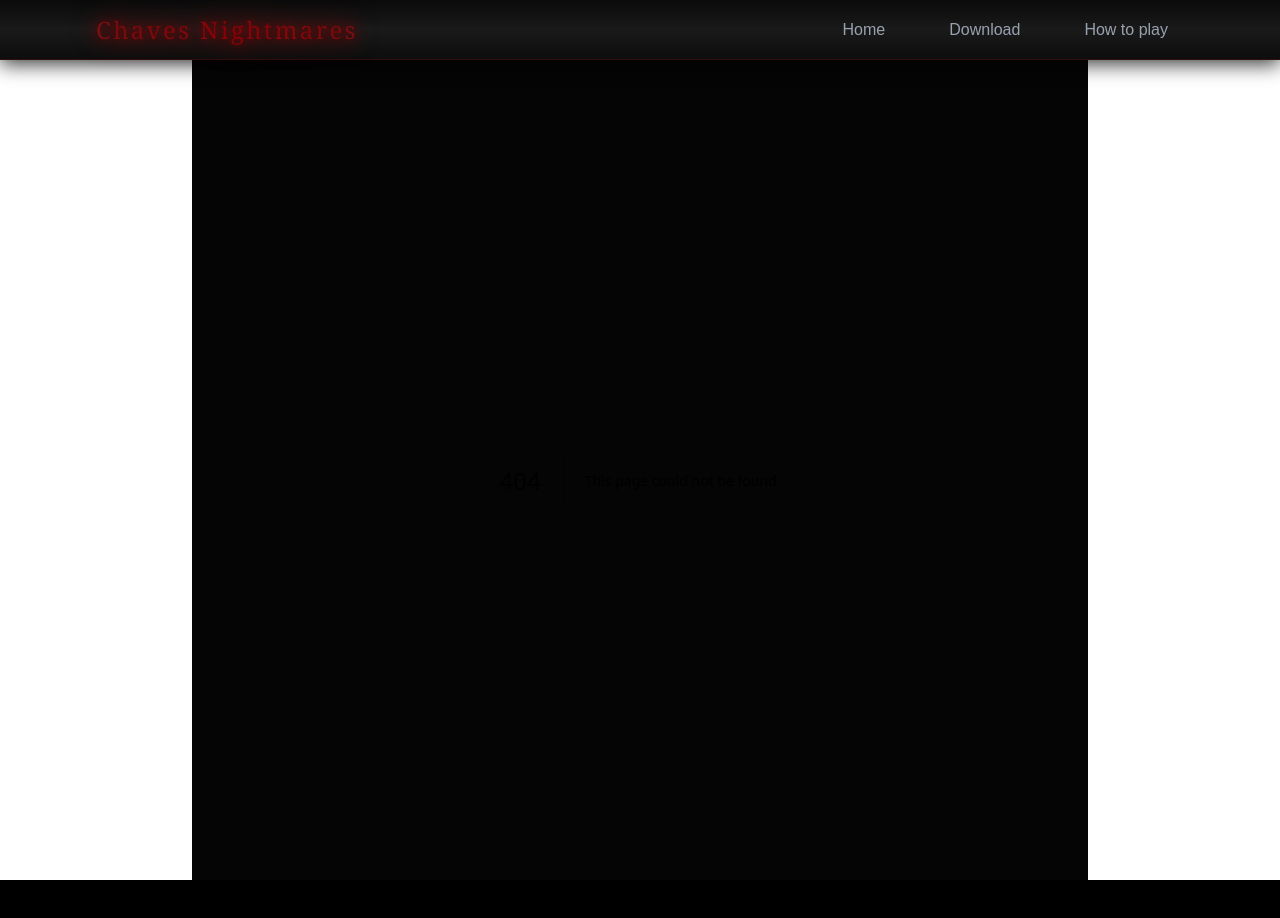
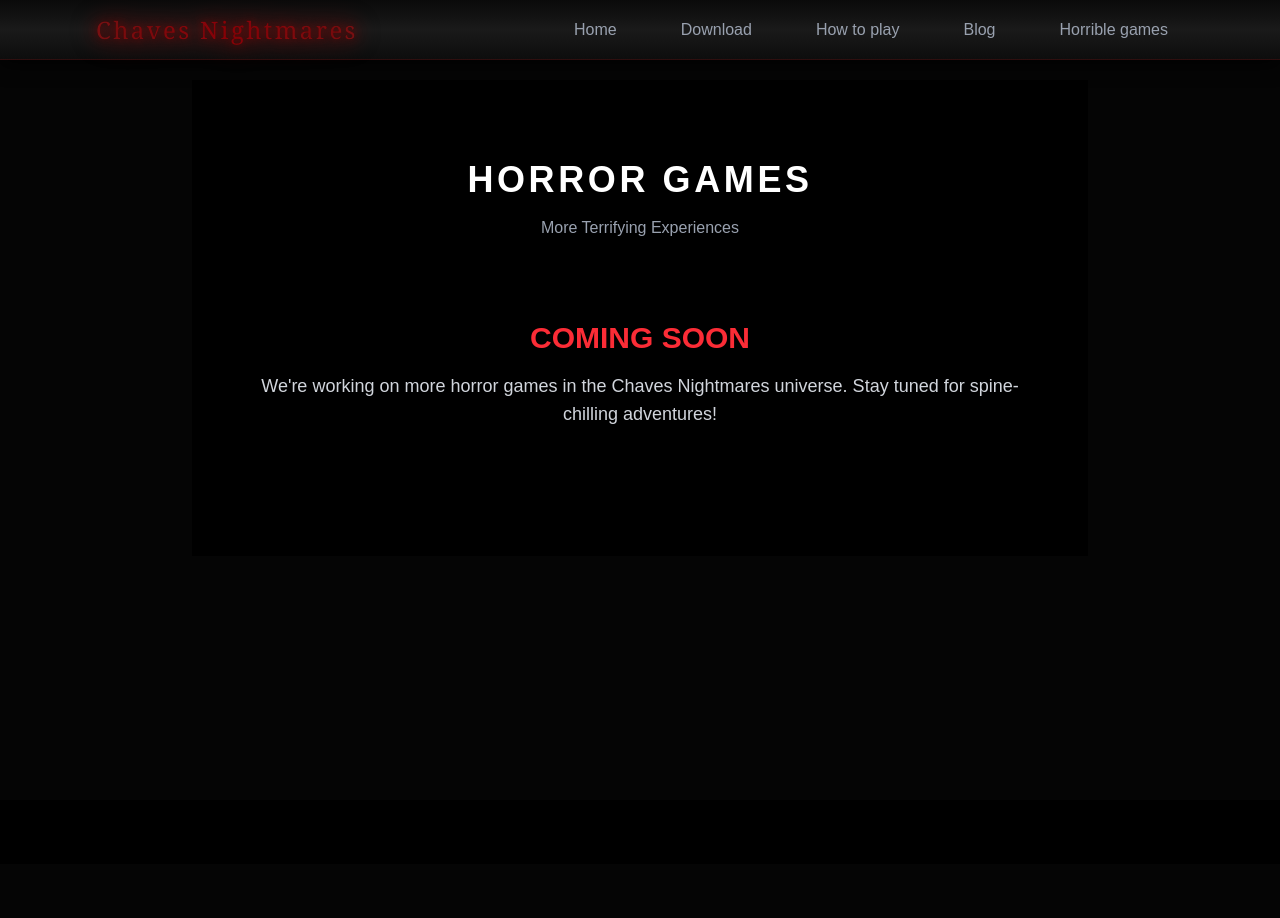
Before and after one commit to dorsherpang/chavesnightmares, a Next.js app: page /horriblegames in a window 1280 px wide. Before the commit this address had no page. Shown: the top 918 px of the page. After the commit the page ends 864 px from the top, so only its background shows below. Built offline with nearby package versions, Linux system fonts and the light colour scheme.

Commit message:
add more menus

```diff
--- /dev/null
+++ b/src/app/blog/page.tsx
@@ -0,0 +1,38 @@
+import { Metadata } from 'next';
+
+export const metadata: Metadata = {
+    title: 'Chaves Nightmares Blog - Coming Soon',
+    description: 'Stay tuned for the latest news, updates, and horror game insights from Chaves Nightmares.',
+    alternates: {
+        canonical: 'https://chavesnightmares.org/blog',
+    },
+};
+
+export default function BlogPage() {
+    return (
+        <main className="relative bg-black text-gray-300">
+            <div className="max-w-5xl mx-auto px-4 py-20 space-y-8">
+                {/* ===== Page Header ===== */}
+                <section className="text-center space-y-4">
+                    <h1 className="text-3xl md:text-4xl font-bold tracking-widest text-white">
+                        BLOG
+                    </h1>
+
+                    <p className="text-sm md:text-base text-gray-400">
+                        Latest News & Updates
+                    </p>
+                </section>
+
+                {/* ===== Coming Soon ===== */}
+                <div className="border-fear bg-black/40 p-8 md:p-12 text-center">
+                    <h2 className="text-2xl md:text-3xl font-bold text-red-500 mb-4">
+                        COMING SOON
+                    </h2>
+                    <p className="text-gray-300 text-lg">
+                        Our blog is under construction. Stay tuned for exciting content about Chaves Nightmares and the world of horror gaming!
+                    </p>
+                </div>
+            </div>
+        </main>
+    );
+}
--- /dev/null
+++ b/src/app/horriblegames/page.tsx
@@ -0,0 +1,38 @@
+import { Metadata } from 'next';
+
+export const metadata: Metadata = {
+    title: 'Chaves Nightmares - Other Horror Games - Coming Soon',
+    description: 'Explore other horror games from the Chaves Nightmares universe. Coming soon with more terrifying experiences.',
+    alternates: {
+        canonical: 'https://chavesnightmares.org/horriblegames',
+    },
+};
+
+export default function HorribleGamesPage() {
+    return (
+        <main className="relative bg-black text-gray-300">
+            <div className="max-w-5xl mx-auto px-4 py-20 space-y-8">
+                {/* ===== Page Header ===== */}
+                <section className="text-center space-y-4">
+                    <h1 className="text-3xl md:text-4xl font-bold tracking-widest text-white">
+                        HORROR GAMES
+                    </h1>
+
+                    <p className="text-sm md:text-base text-gray-400">
+                        More Terrifying Experiences
+                    </p>
+                </section>
+
+                {/* ===== Coming Soon ===== */}
+                <div className="border-fear bg-black/40 p-8 md:p-12 text-center">
+                    <h2 className="text-2xl md:text-3xl font-bold text-red-500 mb-4">
+                        COMING SOON
+                    </h2>
+                    <p className="text-gray-300 text-lg">
+                        We're working on more horror games in the Chaves Nightmares universe. Stay tuned for spine-chilling adventures!
+                    </p>
+                </div>
+            </div>
+        </main>
+    );
+}
--- a/src/app/playtips/page.tsx
+++ b/src/app/playtips/page.tsx
@@ -20,13 +20,13 @@
                     </h1>
 
                     <p className="text-sm md:text-base text-gray-400">
-                        Official Gameplay Guide for Chaves Nightmares
+                        Gameplay Guide for Chaves Nightmares
                     </p>
                 </section>
 
                 {/* ===== Content ===== */}
                 <div className="border-fear bg-black/40 p-6 md:p-8 space-y-6">
-                    <h2 className="text-2xl md:text-3xl font-bold text-red-500">Chaves Nightmares - Official Gameplay Guide</h2>
+                    <h2 className="text-2xl md:text-3xl font-bold text-red-500">Chaves Nightmares - Gameplay Guide</h2>
 
                     <p className="text-gray-300 leading-relaxed"><strong className="text-red-400">Chaves Nightmares</strong> is a survival horror game inspired by the iconic TV show <em className="text-gray-400">El Chavo del Ocho</em>, reimagined with a dark and unsettling atmosphere. Players assume the role of a detective investigating a closed thematic venue where costumed characters (botargas) turned violent, resulting in fatal incidents. Survive five nights, uncover the mystery, and identify the culprit.</p>
 
--- a/src/components/Navbar.tsx
+++ b/src/components/Navbar.tsx
@@ -10,8 +10,8 @@
         { label: 'Home', href: '/' },
         { label: 'Download', href: '/download' },
         { label: 'How to play', href: '/playtips' },
-        //{ label: 'Version', href: '#' },
-        //{ label: 'Blog', href: '#' },
+        { label: 'Blog', href: '/blog' },
+        { label: 'Horrible games', href: '/horriblegames' },
     ];
 
     return (
```
